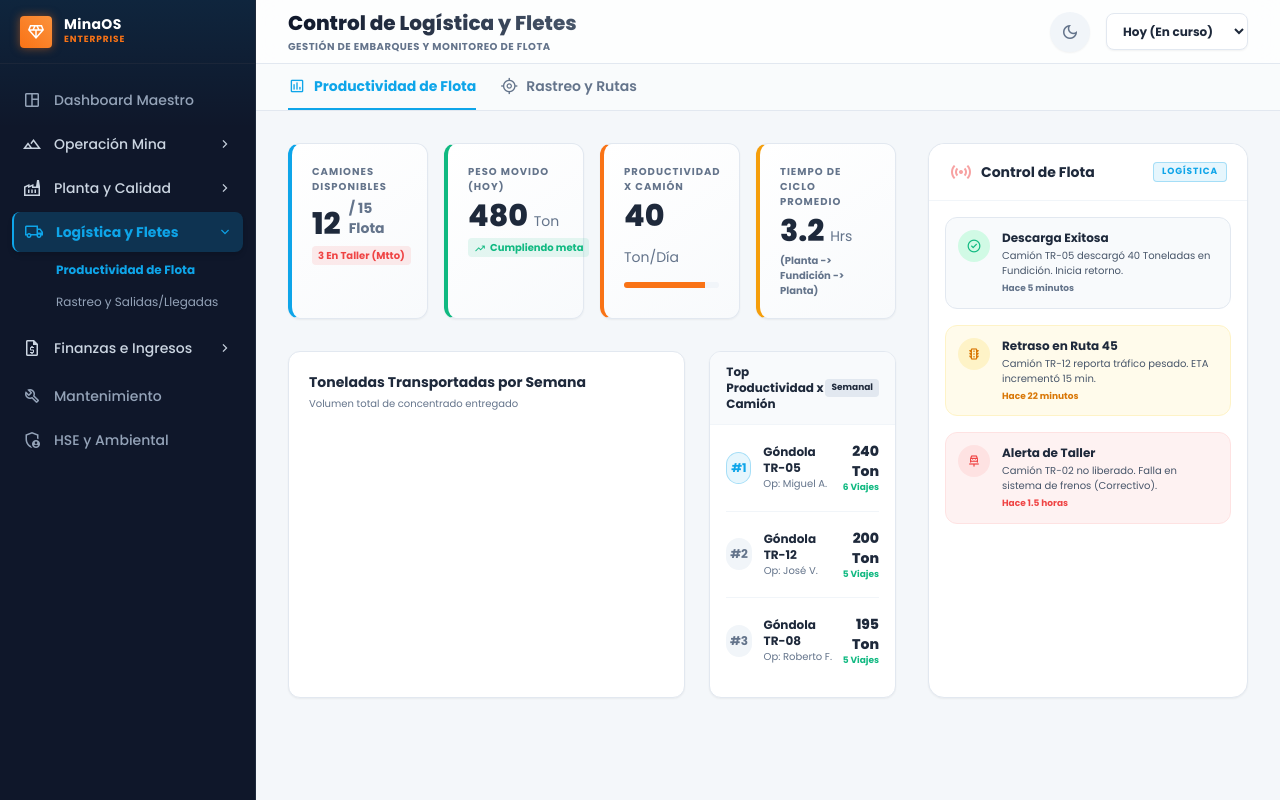
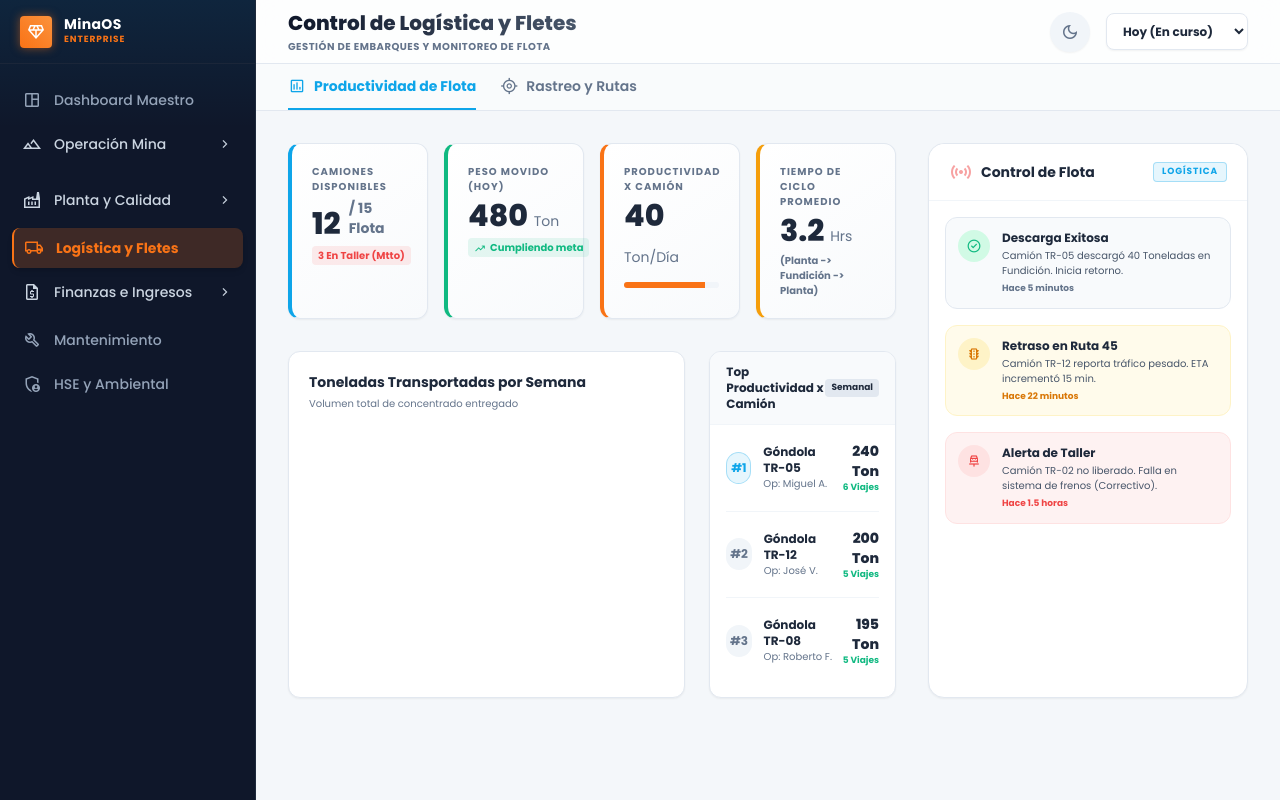
Before and after one commit to lJavierUgalde/mina-erp, a website built with Vite: page frontend/logistica-fletes.html in a window 1280 px wide. Built offline with nearby package versions, Linux system fonts and the light colour scheme.

Commit message:
fix: igualar menus nav de todas las paginas al dashboard (index)

```diff
--- a/frontend/logistica-fletes.html
+++ b/frontend/logistica-fletes.html
@@ -79,29 +79,32 @@
             </a>
 
             <div class="nav-group mt-2">
-                <button onclick="window.location.href='operacion-mina.html'" class="w-full flex items-center justify-between p-2.5 rounded-lg hover:bg-slate-800 transition-colors text-slate-300 cursor-pointer">
+                <button onclick="toggleMenu('menu-mina', this)" class="w-full flex items-center justify-between p-2.5 rounded-lg hover:bg-slate-800 transition-colors text-slate-300 cursor-pointer">
                     <div class="flex items-center"><span class="material-symbols-outlined text-[20px]">landscape</span><span class="hidden lg:block ml-3 text-sm font-medium">Operación Mina</span></div>
                     <span class="material-symbols-outlined text-[16px] nav-arrow hidden lg:block">chevron_right</span>
                 </button>
+                <div id="menu-mina" class="submenu pl-11 space-y-1 mt-1 mb-3">
+                    <a href="operacion-mina.html" class="block text-xs py-1.5 text-slate-400 hover:text-white transition-colors">Barrenación y Detonación</a>
+                    <a href="operacion-mina.html" class="block text-xs py-1.5 text-slate-400 hover:text-white transition-colors">Acarreo de Mineral</a>
+                    <a href="operacion-mina.html" class="block text-xs py-1.5 text-slate-400 hover:text-white transition-colors">Patio e Inventario</a>
+                </div>
             </div>
 
             <div class="nav-group mt-2">
-                <button onclick="window.location.href='planta-calidad.html'" class="w-full flex items-center justify-between p-2.5 rounded-lg hover:bg-slate-800 transition-colors text-slate-300 cursor-pointer">
+                <button onclick="toggleMenu('menu-planta', this)" class="w-full flex items-center justify-between p-2.5 rounded-lg hover:bg-slate-800 transition-colors text-slate-300 cursor-pointer">
                     <div class="flex items-center"><span class="material-symbols-outlined text-[20px]">factory</span><span class="hidden lg:block ml-3 text-sm font-medium">Planta y Calidad</span></div>
                     <span class="material-symbols-outlined text-[16px] nav-arrow hidden lg:block">chevron_right</span>
                 </button>
+                <div id="menu-planta" class="submenu pl-11 space-y-1 mt-1">
+                    <a href="planta-calidad.html" class="block text-xs py-1.5 text-slate-400 hover:text-white transition-colors">Trituración y Molienda</a>
+                    <a href="planta-calidad.html" class="block text-xs py-1.5 text-slate-400 hover:text-white transition-colors">Flotación, Jales y Lab</a>
+                    <a href="planta-calidad.html" class="block text-xs py-1.5 text-slate-400 hover:text-white transition-colors">Concentrado y Embarques</a>
+                </div>
             </div>
 
-            <div class="nav-group mt-2">
-                <button onclick="toggleMenu('menu-logistica', this)" class="w-full flex items-center justify-between p-2.5 rounded-lg bg-info/20 text-info border-l-2 border-info shadow-md transition-colors">
-                    <div class="flex items-center"><span class="material-symbols-outlined text-[20px]">local_shipping</span><span class="hidden lg:block ml-3 text-sm font-bold">Logística y Fletes</span></div>
-                    <span class="material-symbols-outlined text-[16px] nav-arrow open hidden lg:block">chevron_right</span>
-                </button>
-                <div id="menu-logistica" class="submenu open pl-11 space-y-1 mt-1 hidden lg:block mb-3">
-                    <button onclick="switchTab('tab-flota', this)" class="sub-nav-btn w-full text-left block text-xs py-1.5 font-bold text-info">Productividad de Flota</button>
-                    <button onclick="switchTab('tab-rastreo', this)" class="sub-nav-btn w-full text-left block text-xs py-1.5 text-slate-400 hover:text-white transition-colors">Rastreo y Salidas/Llegadas</button>
-                </div>
-            </div>
+            <a href="logistica-fletes.html" class="flex items-center p-2.5 rounded-lg bg-primary/20 text-primary border-l-2 border-primary shadow-md transition-colors mt-2">
+                <span class="material-symbols-outlined text-[20px]">local_shipping</span><span class="hidden lg:block ml-3 text-sm font-bold">Logística y Fletes</span>
+            </a>
 
             <div class="nav-group mt-2">
                 <button onclick="toggleMenu('menu-finanzas', this)" class="w-full flex items-center justify-between p-2.5 rounded-lg hover:bg-slate-800 transition-colors text-slate-300 cursor-pointer">
@@ -114,7 +117,7 @@
                 </div>
             </div>
 
-            <a href="#" class="flex items-center p-2.5 rounded-lg hover:bg-slate-800 transition-colors text-slate-400 mt-2">
+            <a href="mantenimiento.html" class="flex items-center p-2.5 rounded-lg hover:bg-slate-800 transition-colors text-slate-400 mt-2">
                 <span class="material-symbols-outlined text-[20px]">build</span><span class="hidden lg:block ml-3 text-sm font-medium">Mantenimiento</span>
             </a>
 
```
Also changed, not shown: frontend/ingresos.html (+3 -3 lines), frontend/planta-calidad.html (+3 -2 lines).
